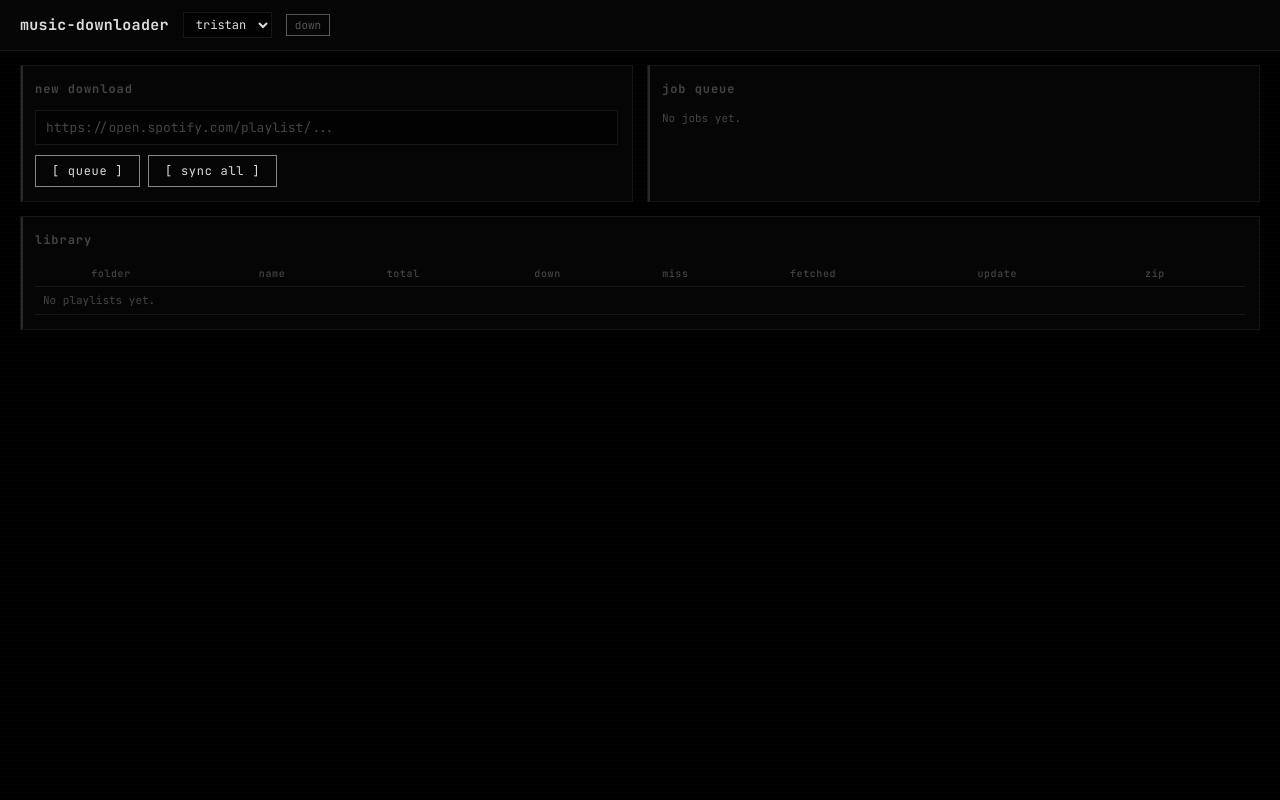
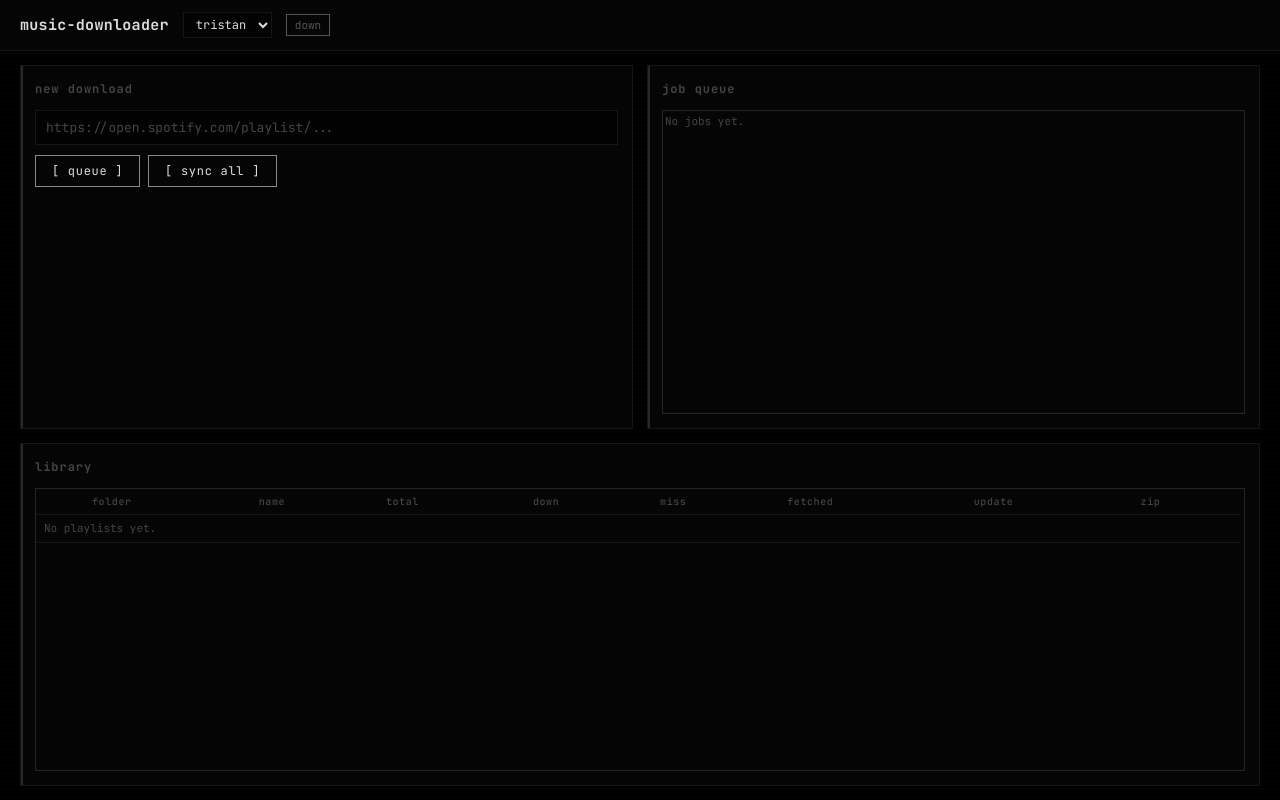
Before and after one commit to tristanp2/music_downloader_cli, a FastAPI app: page / in a window 1280 px wide. Run offline with FastAPI, Linux system fonts and the light colour scheme; data that the repository does not hold is empty; parts of the project's set-up code (start-up, migrations or seed data) failed here and were passed over.

Commit message:
updated ui to try to prevent global scroll bar, and added borders to download and playlist display

```diff
--- a/templates/index.html
+++ b/templates/index.html
@@ -27,6 +27,7 @@
 
   * { box-sizing: border-box; }
 
+  html, body { height: 100%; }
   body {
     font-family: var(--mono);
     margin: 0;
@@ -35,6 +36,16 @@
     min-height: 100vh;
     line-height: 1.5;
     font-size: 13px;
+    /* Lock the page to the viewport: the page itself never scrolls. Individual
+       regions (job queue, library) scroll internally instead. */
+    display: flex;
+    flex-direction: column;
+    overflow: hidden;
+  }
+  /* On very short screens, don't trap content -- let the page scroll. */
+  @media (max-height: 560px) {
+    html, body { height: auto; overflow: auto; }
+    main { height: auto; }
   }
 
   /* subtle scanline overlay */
@@ -101,6 +112,10 @@
     grid-template-columns: 1fr 1fr;
     gap: 14px;
     padding: 14px 20px;
+    /* Fill the space under the header and clip -- children scroll, not the page. */
+    flex: 1;
+    min-height: 0;
+    overflow: hidden;
   }
   @media (max-width: 820px) { main { grid-template-columns: 1fr; } }
 
@@ -111,6 +126,15 @@
     padding: 14px;
     position: relative;
     overflow: hidden;
+  }
+  /* Only the scrollable cards (job queue, library) become flex columns so their
+     inner region can scroll instead of expanding the page. The "new download"
+     card stays a normal block so its input/buttons lay out inline. */
+  .card:has(> #jobs),
+  .card:has(> .lib-scroll) {
+    display: flex;
+    flex-direction: column;
+    min-height: 0;
   }
   .card::before {
     content: '';
@@ -185,7 +209,14 @@
   .empty { color: var(--text-d); font-size: 11px; }
 
   /* ---- job cards ---- */
-  #jobs { max-height: 60vh; overflow-y: auto; padding-right: 4px; }
+  #jobs {
+    flex: 1;
+    min-height: 0;
+    overflow-y: auto;
+    padding: 2px;
+    padding-right: 4px;
+    border: #252525 1px solid;
+  }
   .job {
     border: 1px solid var(--border);
     padding: 10px;
@@ -242,7 +273,14 @@
   .track-status.failed      { color: var(--err); }
 
   /* ---- table ---- */
-  table { width: 100%; border-collapse: collapse; font-size: 11px; }
+  #playlists { width: 100%; border-collapse: collapse; font-size: 11px; }
+  .lib-scroll {
+    flex: 1;
+    min-height: 0;
+    overflow-y: auto;
+    padding-right: 4px;
+    border: #252525 1px solid;
+  }
   th, td { text-align: left; padding: 5px 8px; border-bottom: 1px solid var(--border); }
   th { color: var(--text-d); font-weight: 500;  font-size: 10px; letter-spacing: 0.06em; }
   a { color: var(--text-b); text-decoration: none; transition: color 0.2s; }
@@ -332,10 +370,12 @@
 
   <section class="card" style="grid-column: 1 / -1;">
     <h2>library</h2>
+    <div class="lib-scroll">
     <table id="playlists">
       <thead><tr><th></th><th>folder</th><th>name</th><th>total</th><th>down</th><th>miss</th><th>fetched</th><th>update</th><th>zip</th></tr></thead>
       <tbody><tr><td colspan="9" class="empty">loading...</td></tr></tbody>
     </table>
+    </div>
   </section>
 </main>
 
```
